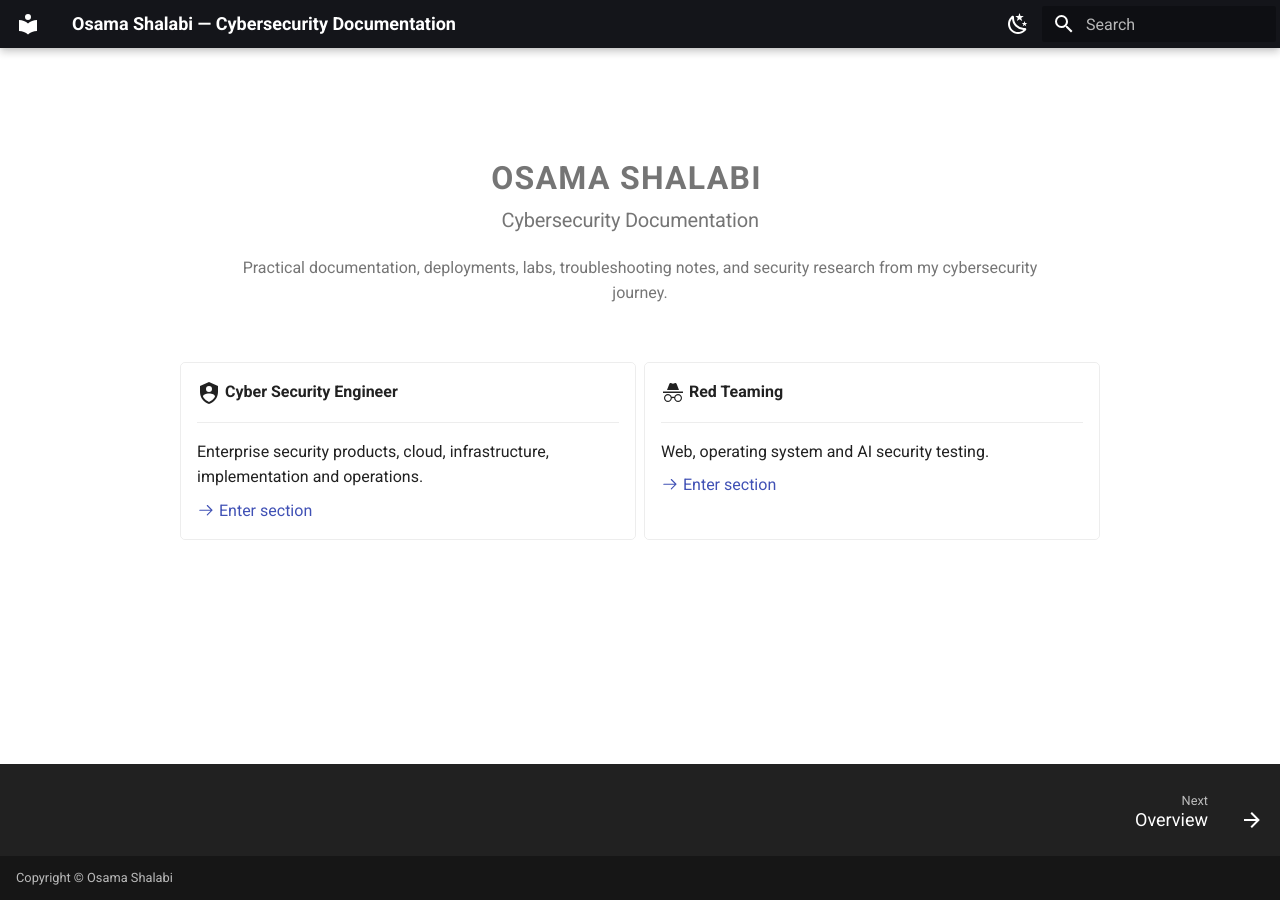
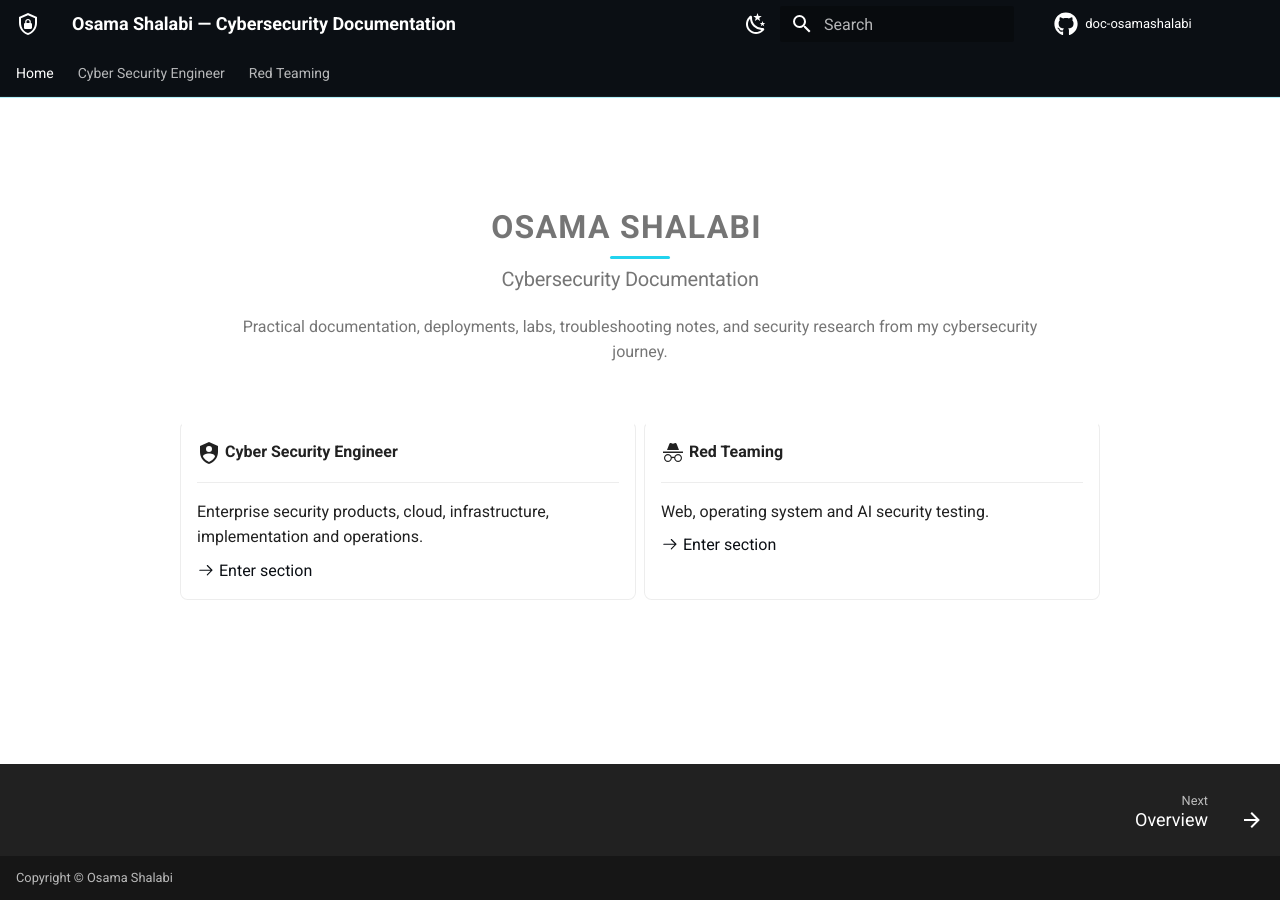
Before and after one commit to osamashalabi432-png/doc-osamashalabi, an MkDocs documentation site: the page built from docs/index.md, in a window 1280 px wide. Built offline with MkDocs 1.6.1 and Material for MkDocs 9.7.7, drawn with Linux system fonts in a browser that asks for light colours; comment, search, counter and statistics services are not loaded.

Commit message:
Redesign site chrome: navigation tabs, custom brand palette, visual polish
Nesting depth: enabled navigation.tabs so Cyber Security Engineer and Red
Teaming render as separate top-level tabs instead of two huge trees
stacked in one sidebar — cuts what's visibly nested at once roughly in
half.

Identity: replaced the generic Material black/teal default with a custom
palette (near-black header/chrome fixed across light and dark modes, a
signature cyan accent throughout), a shield logo, and a matching custom
favicon, instead of Material's default icon set.

Polish: accent-underlined H1s, a hover lift + accent top-border on the
home page entry cards, a visible accent-colored active-page marker in
the sidebar, bolder admonition left-rules, and a subtle header shadow.

Also enabled repo_url now that the repo is public, surfacing the GitHub
link/star count in the header.

Co-Authored-By: Claude Sonnet 5 <noreply@anthropic.com>

```diff
--- a/docs/stylesheets/extra.css
+++ b/docs/stylesheets/extra.css
@@ -1,7 +1,88 @@
-/* Minimal, documentation-focused overrides on top of Material's default theme. */
+/*
+ * Custom brand palette (Material's "custom" primary/accent hook).
+ * Header/nav chrome stays a fixed near-black in both light and dark
+ * reading modes — only the content background flips. Accent is a single
+ * signature cyan used consistently for links, active states, and accents.
+ */
+:root,
+[data-md-color-scheme="default"],
+[data-md-color-scheme="slate"] {
+  --md-primary-fg-color: #0b0f14;
+  --md-primary-fg-color--light: #1c232c;
+  --md-primary-fg-color--dark: #05070a;
+  --md-primary-bg-color: #ffffff;
+  --md-primary-bg-color--light: rgba(255, 255, 255, 0.7);
+
+  --md-accent-fg-color: #22d3ee;
+  --md-accent-fg-color--transparent: rgba(34, 211, 238, 0.12);
+  --md-accent-bg-color: #06222b;
+  --md-accent-bg-color--light: rgba(6, 34, 43, 0.8);
+
+  --site-accent: #22d3ee;
+  --site-accent-dim: rgba(34, 211, 238, 0.35);
+}
+
+/* Deepen the dark reading surface slightly for more contrast against the
+   near-black header, instead of Material's default flat slate grey. */
+[data-md-color-scheme="slate"] {
+  --md-default-bg-color: #0d1117;
+  --md-code-bg-color: #131a22;
+}
 
 .md-grid {
   max-width: 1440px;
+}
+
+/* Subtle depth under the header/tabs bar instead of a hard flat edge */
+.md-header {
+  box-shadow: 0 1px 0 var(--site-accent-dim);
+}
+
+.md-tabs {
+  border-bottom: 1px solid rgba(255, 255, 255, 0.06);
+}
+
+/* Nav icons (":material-x:" in nav titles): align with the label text */
+.md-nav__icon,
+.md-nav__link .twemoji {
+  vertical-align: -0.15em;
+}
+
+.md-nav__link:hover {
+  color: var(--site-accent);
+}
+
+/* Active page in the sidebar: accent bar instead of the stock plain bold */
+.md-nav__item .md-nav__link--active,
+.md-nav__link[aria-current="page"] {
+  border-left: 2px solid var(--site-accent);
+  padding-left: calc(0.6rem - 2px);
+  font-weight: 700;
+}
+
+/* Headings get a short accent underline — a small "kicker" mark that
+   reads as intentional design rather than a plain wall of text. */
+.md-typeset h1 {
+  position: relative;
+  padding-bottom: 0.5rem;
+  font-weight: 700;
+  letter-spacing: 0.02em;
+}
+
+.md-typeset h1::after {
+  content: "";
+  position: absolute;
+  left: 0;
+  bottom: 0;
+  width: 3rem;
+  height: 3px;
+  background: var(--site-accent);
+  border-radius: 2px;
+}
+
+.md-typeset a {
+  text-decoration-thickness: 1px;
+  text-underline-offset: 2px;
 }
 
 /* Home page hero: text only, no imagery, no gradients */
@@ -14,6 +95,11 @@
   margin-bottom: 0.25rem;
   font-weight: 700;
   letter-spacing: 0.04em;
+}
+
+.hero-minimal h1::after {
+  left: 50%;
+  transform: translateX(-50%);
 }
 
 .hero-minimal h3 {
@@ -37,10 +123,35 @@
 
 .md-typeset .grid.cards > ul > li,
 .md-typeset .grid.cards > .grid > li {
+  border-radius: 0.375rem;
+  border-top: 2px solid transparent;
+  transition: border-color 0.15s ease, transform 0.15s ease;
+}
+
+.md-typeset .grid.cards > ul > li:hover,
+.md-typeset .grid.cards > .grid > li:hover {
+  border-top-color: var(--site-accent);
+  transform: translateY(-2px);
+}
+
+/* Code blocks: tighter font, crisper border */
+.md-typeset pre > code {
+  font-size: 0.75rem;
+}
+
+.md-typeset .highlight {
+  border-radius: 0.375rem;
+}
+
+/* Admonitions: slightly bolder left rule so callouts read at a glance */
+.md-typeset .admonition,
+.md-typeset details {
+  border-width: 0 0 0 3px;
   border-radius: 0.25rem;
 }
 
-/* Slightly tighter code blocks */
-.md-typeset pre > code {
-  font-size: 0.75rem;
+/* Search modal accent */
+.md-search-result__link:hover,
+.md-search-result__link[data-md-state="active"] {
+  background-color: var(--md-accent-fg-color--transparent);
 }
--- a/mkdocs.yml
+++ b/mkdocs.yml
@@ -7,24 +7,25 @@ site_author: Osama Shalabi
 copyright: Copyright &copy; Osama Shalabi
 
 repo_name: doc-osamashalabi
-# repo_url: https://github.com/<your-username>/doc-osamashalabi   # set once the repo is pushed
+repo_url: https://github.com/osamashalabi432-png/doc-osamashalabi
 
 docs_dir: docs
 
 theme:
   name: material
+  favicon: assets/favicon.svg
   palette:
     - media: "(prefers-color-scheme: light)"
       scheme: default
-      primary: black
-      accent: teal
+      primary: custom
+      accent: custom
       toggle:
         icon: material/weather-night
         name: Switch to dark mode
     - media: "(prefers-color-scheme: dark)"
       scheme: slate
-      primary: black
-      accent: teal
+      primary: custom
+      accent: custom
       toggle:
         icon: material/weather-sunny
         name: Switch to light mode
@@ -35,6 +36,8 @@ theme:
     - navigation.instant
     - navigation.instant.progress
     - navigation.tracking
+    - navigation.tabs
+    - navigation.tabs.sticky
     - navigation.indexes
     - navigation.path
     - navigation.top
@@ -49,6 +52,7 @@ theme:
     - content.tooltips
   icon:
     repo: fontawesome/brands/github
+    logo: material/shield-lock-outline
 
 extra_css:
   - stylesheets/extra.css
```
Also changed, not shown: docs/assets/favicon.svg (added).
